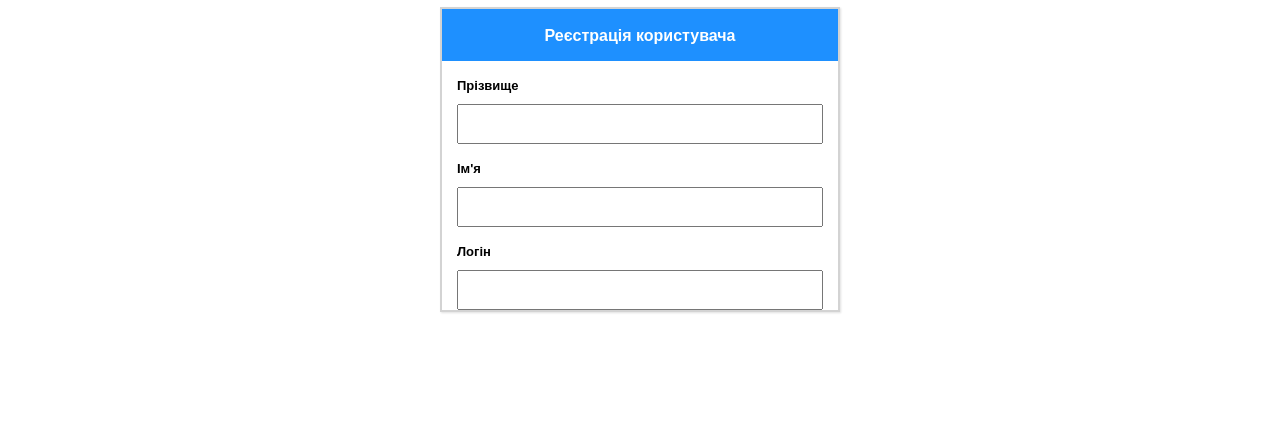
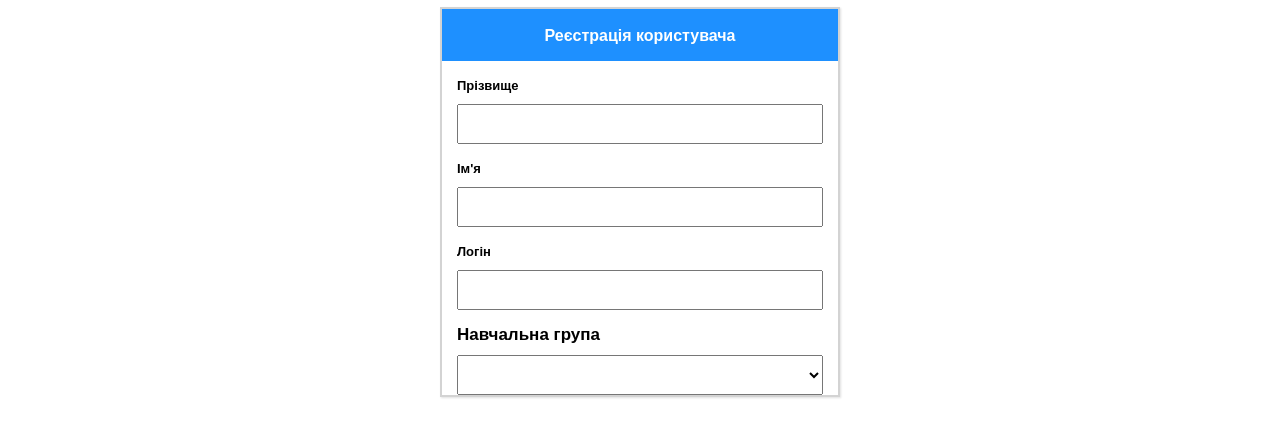
Before and after one commit to Stanislav22219/LabRab13, a plain HTML site: page LabRab13/register.html in a window 1280 px wide. Shown: the part 93-530 px from the top of the page. Drawn offline with Linux system fonts and the light colour scheme.

Commit message:
Навчальна група

```diff
--- a/LabRab13/register.html
+++ b/LabRab13/register.html
@@ -33,6 +33,16 @@
                 <label for="log">Логін</label><br>
                 <input type="text" id="log">
             </div>
+            <div>
+                <label id="bgr" for="group">Навчальна група</label><br>
+                <select required id="group">
+                    <option></option>
+                    <option>101-ТК</option>
+                    <option>102-ТК</option>
+                    <option>103-ТК</option>
+                    <option>104-ТКін</option>
+                </select>
+            </div>
         </div>
     </main>
     <footer></footer>
```
